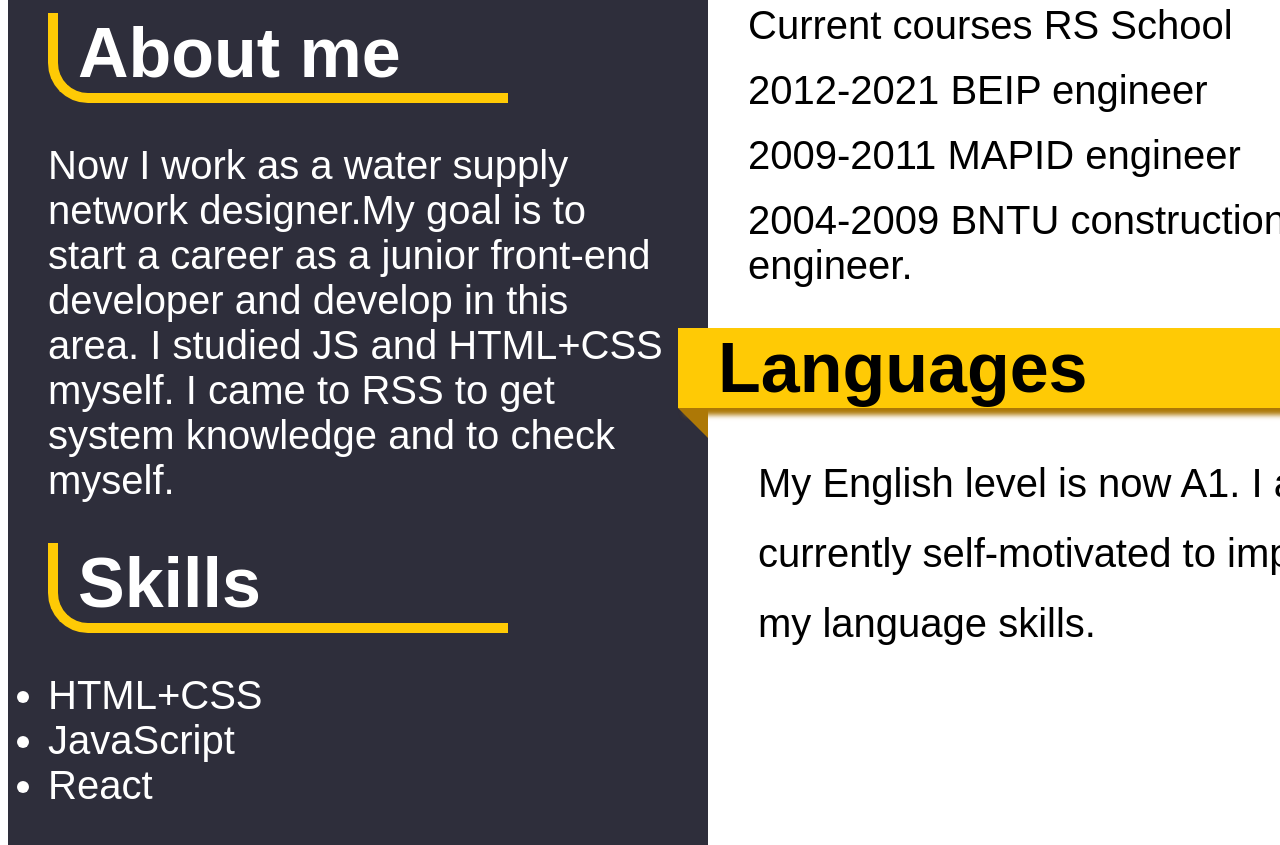
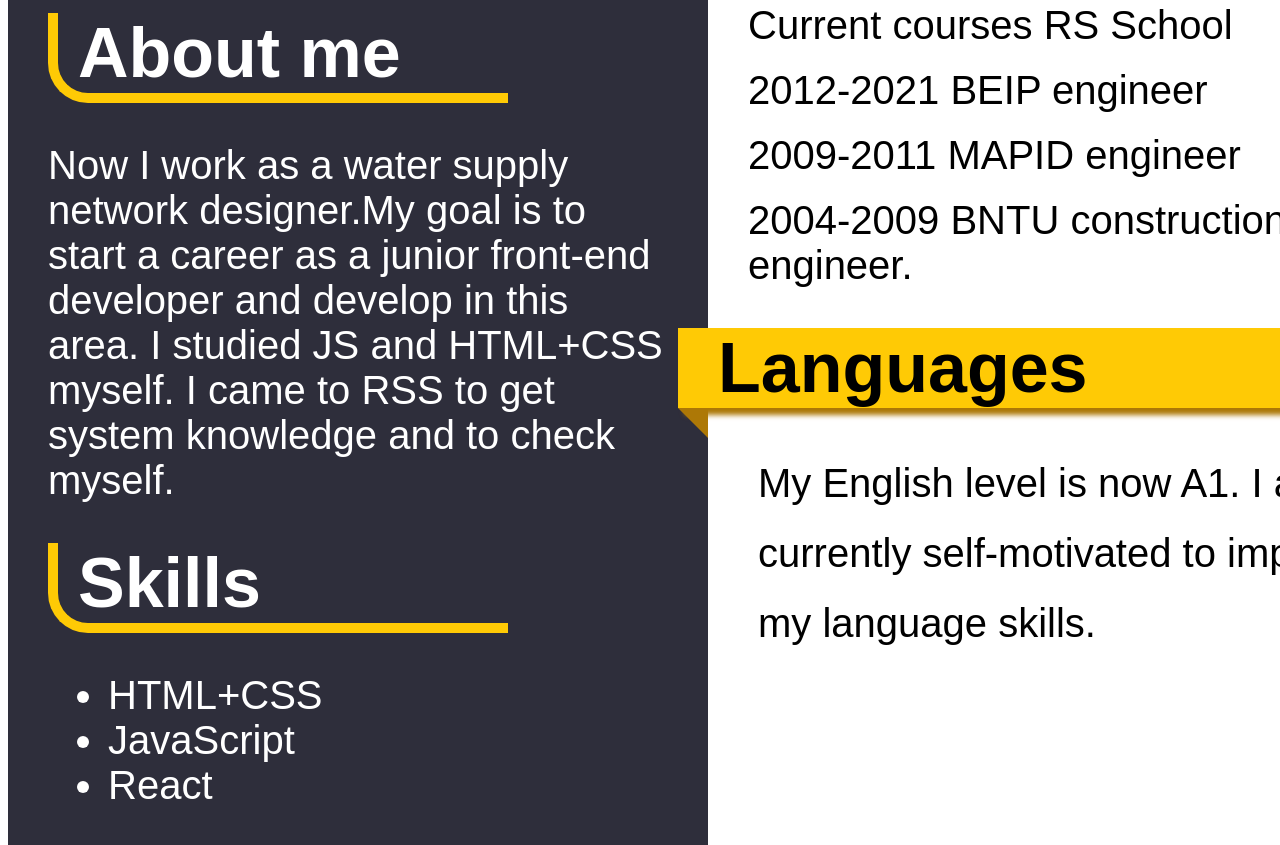
Before and after one commit to igorsher/rsschool-cv, a plain HTML site: page index.html in a window 1280 px wide. Shown: the part 1360-2205 px from the top of the page. Drawn offline with Linux system fonts and the light colour scheme.

Commit message:
refactor: change padding

```diff
--- a/style.css
+++ b/style.css
@@ -102,7 +102,9 @@ body {
 .section-summary p {
 padding: 0 40px;
 }
-
+.my-skills {
+    padding: 0 0 0 100px;
+}
 .section-title-two {
     /*border-bottom: 20px solid rgb(173, 120, 6);*/
     font-size: 70px;
```
